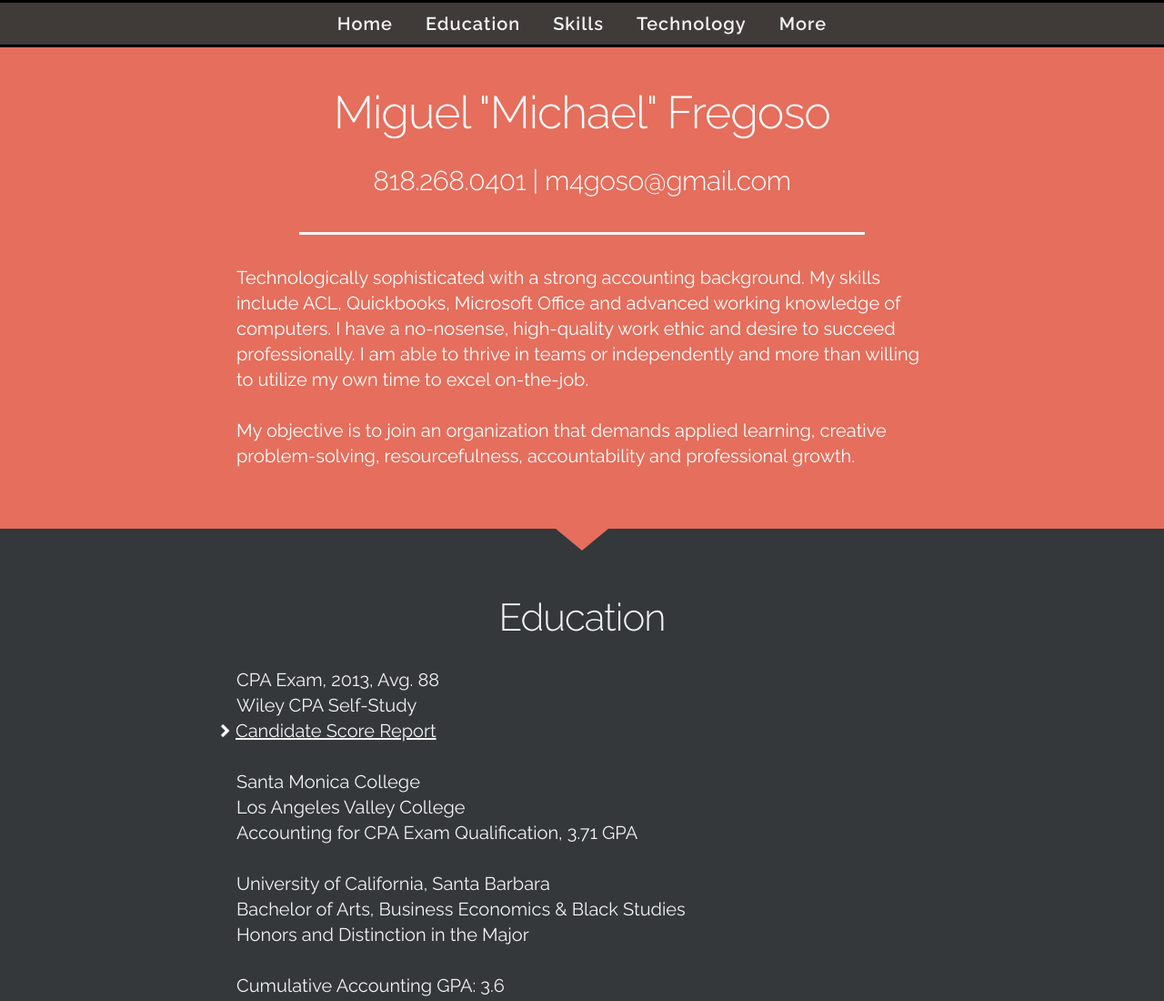
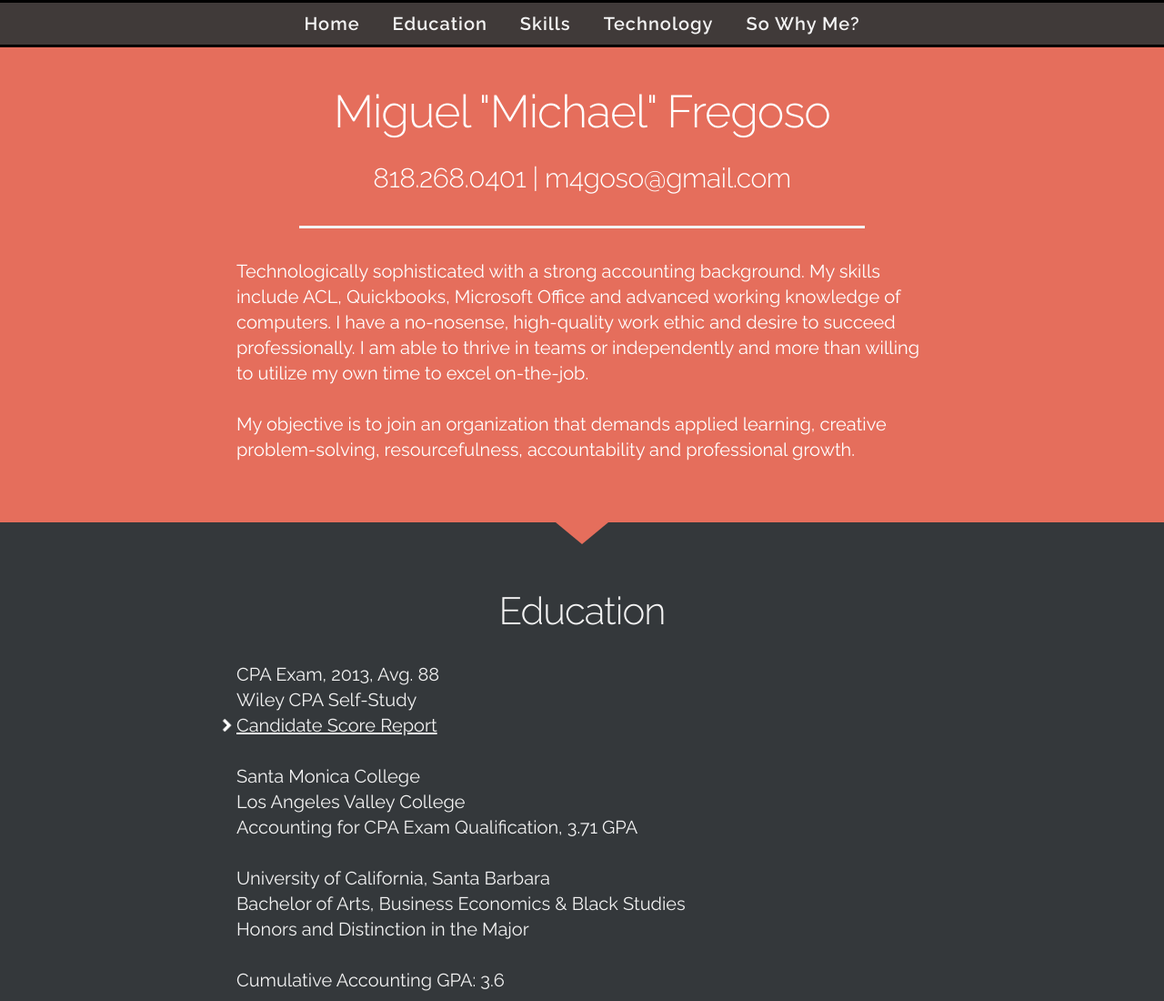
Before and after one commit to mfregoso/mfregoso.github.io, a plain HTML site: page index.html in a window 1280 px wide. Shown: the top 1100 px of the page at 91% size. Drawn offline with Linux system fonts and the light colour scheme.

Commit message:
redo two

```diff
--- a/css/custom.css
+++ b/css/custom.css
@@ -28,9 +28,8 @@ svg.t5 {fill: #FFFFFF;}
 .trans5 {background-color: #333333;}
 
 /* General Links */
-a {color: #f3f3f3; text-decoration: none;}
-a:link, a:visited, a:active { color: #f3f3f3; text-decoration: none; }
-a:hover { color: #f3f3f3; text-decoration: underline; }
+a, a:link, a:visited, a:active {color: #f3f3f3; text-decoration: none;}
+a:hover {color: #f3f3f3; text-decoration: underline; }
 
 /* Inverse link decoration */
 .inverse:link {text-decoration: underline;}
@@ -70,9 +69,9 @@ a:hover { color: #f3f3f3; text-decoration: underline; }
   z-index: 100;}
 }
 
-/* MENU LINKS :: OLD = width: 120px; padding: 0; */
-.mlink {
-color: white;
+/* FORMERLY .mlink (class for a:) OLD = width: 120px; padding: 0; */
+#menu a {
+color: #f3f3f3;
 line-height: 34px;
 display: inline-block;
 text-align: center;
@@ -83,7 +82,7 @@ margin: 0 auto;
 text-decoration: none;
 }
 
-.mlink:hover {
+#menu a:hover {
 color: black;
 background-color: white;
 border-radius: 10px;
@@ -124,18 +123,18 @@ h4.contact {font-size: 1.8rem; line-height: 1.5;  letter-spacing: -.05rem; }
 
 /* responsive ARROW size & position */
 img.linkarrow {padding-right: 2px; width: 1rem; height: 1rem;}
-span.linkarrow {position: relative; left: -1rem;}
+span.linkarrow {position: relative; left: -1.1rem;}
 @media (min-width: 750px) {
   img.linkarrow  {
-	padding-right: 4px; width: 1.6rem; height: 1.6rem; position: relative; bottom: -0.1rem;}
-  span.linkarrow {position: relative; left: -2.1rem;}
+	padding-right: 3px; width: 1.6rem; height: 1.6rem; position: relative; bottom: -0.1rem;}
+  span.linkarrow {position: relative; left: -1.9rem;}
 }
 
 /* list small indentation */
 .lsin {padding: 0 0 0 0.2rem;}
 .lsin li {list-style: none;}
 .lsin ul li {text-indent: -1.1rem; padding-left: 1.1rem;} /* indent wrapped text:: check on mobile */
-@media (min-width: 550px) {
+@media (min-width: 750px) {
 	.lsin ul li {text-indent: -1.4rem; padding-left: 1.4rem;}
 }
 #neg {position: absolute; top: -500px;}
--- a/css/skeleton.css
+++ b/css/skeleton.css
@@ -77,7 +77,7 @@ h1, h2, h3, h4, h5, h6 {
   margin-bottom: 2rem;
   font-weight: 300; }
 /* h1 { font-size: 4.0rem; line-height: 1.2;  letter-spacing: -.1rem;} */
-h1 { font-size: 3.6rem; line-height: 1.25; letter-spacing: -.1rem; }
+h1 { font-size: 3.6rem; line-height: 1.2; letter-spacing: -.1rem; }
 h2 { font-size: 3.6rem; line-height: 1.25; letter-spacing: -.1rem; }
 h3 { font-size: 3.0rem; line-height: 1.3;  letter-spacing: -.1rem; }
 h4 { font-size: 2.4rem; line-height: 1.35; letter-spacing: -.08rem; }
--- a/index.html
+++ b/index.html
@@ -59,11 +59,11 @@ $(document).ready(function() {
 
 <!-- MY NAVBAR MENU -->
 <div id="menu">
-<a href="#home" class="mlink" title="Home">Home</a>
-<a href="#education" class="mlink" title="Education">Education</a>
-<a href="#skills" class="mlink" title="Skills">Skills</a>
-<a href="#technology" class="mlink" title="Tech">Technology</a>
-<a href="#aboutme" class="mlink" title="Tech">More</a>
+<a href="#home" title="Home">Home</a>
+<a href="#education" title="Education">Education</a>
+<a href="#skills" title="Skills">Skills</a>
+<a href="#technology" title="Technology">Technology</a>
+<a href="#aboutme" title="So Why Me?">So Why Me?</a>
 </div>
 
 <div id="spacer" class="borange"></div>
@@ -79,7 +79,7 @@ $(document).ready(function() {
 <h4 class="contact">
 <strong>(316)45</strong>818.26<span class="code">iamg@<strong>yahoo.com</strong>osog<pre>nospam@please</pre>4m | 1<pre>540.54</pre>040.8</span>l.com</h4>
 
-<hr style="height: 1px; size: 1px; background-color: #f3f3f3; border-color: #f3f3f3; width: 95%; max-width: 620px; margin: 3.4rem auto 3.3rem auto;" noshade>
+<hr style="height: 1px; size: 1px; background-color: #f3f3f3; border-color: #f3f3f3; width: 95%; max-width: 620px; margin: 3.0rem auto 3.3rem auto;" noshade>
 </header>
 
 
```
Lines whose indentation alone changed are shown as unchanged.
